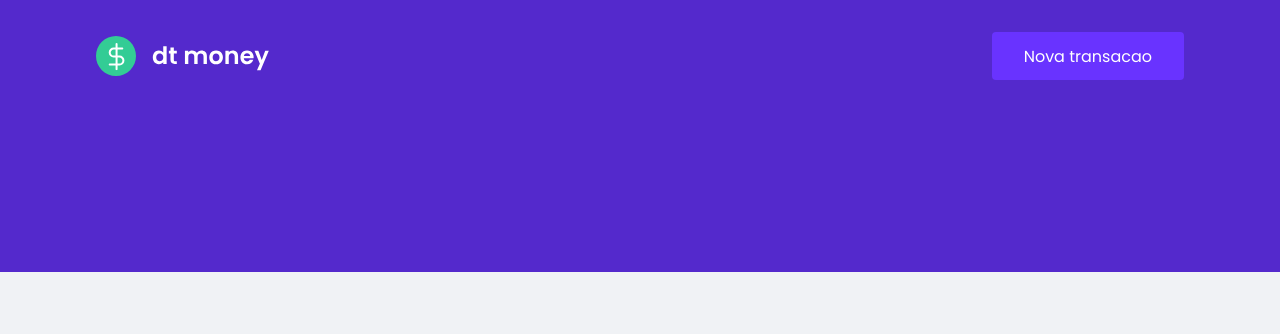
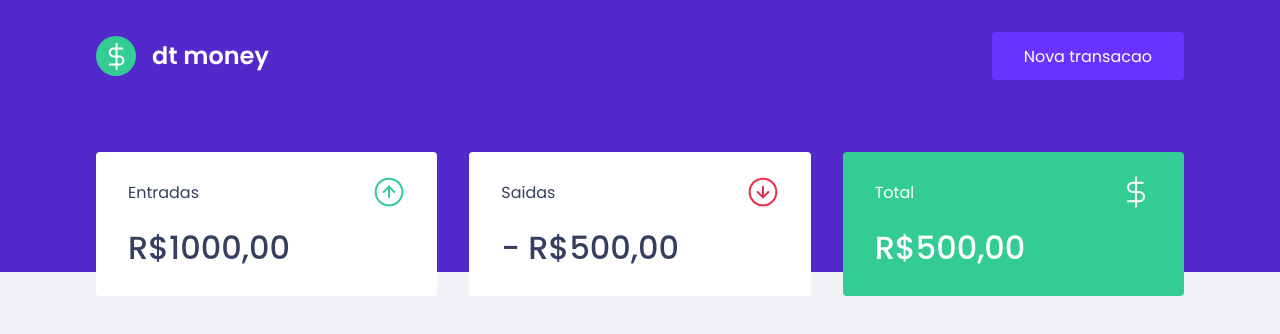
Before and after one commit to wandersonchaves/wcmoney, a React (Create React App) app: page / in a window 1280 px wide. Shown: the top 334 px of the page. Built offline with nearby package versions, Linux system fonts and the light colour scheme.

Commit message:
component summary

```diff
--- a/public/index.html
+++ b/public/index.html
@@ -12,7 +12,7 @@
     <title>wcmoney</title>
 
     <link
-      href="https://fonts.googleapis.com/css2?family=Poppins:wght@400;600&display=swap"
+      href="https://fonts.googleapis.com/css2?family=Poppins:wght@400;500;600&display=swap"
       rel="stylesheet"
     />
   </head>
--- a/src/App.tsx
+++ b/src/App.tsx
@@ -1,3 +1,4 @@
+import { Dashboard } from "./components/Dashboard";
 import { Header } from "./components/Header";
 import { GlobalStyle } from "./styles/global";
 
@@ -5,6 +6,7 @@
   return (
     <>
       <Header />
+      <Dashboard />
       <GlobalStyle />
     </>
   );
--- /dev/null
+++ b/src/components/Dashboard/index.tsx
@@ -0,0 +1,10 @@
+import { Summary } from "../Summary";
+import { Container } from "./styles";
+
+export function Dashboard() {
+  return (
+    <Container>
+      <Summary />
+    </Container>
+  );
+}
--- /dev/null
+++ b/src/components/Dashboard/styles.ts
@@ -0,0 +1,7 @@
+import styled from "styled-components";
+
+export const Container = styled.main`
+  max-width: 1120px;
+  margin: 0 auto;
+  padding: 2.5rem 1rem;
+`;
--- /dev/null
+++ b/src/components/Summary/index.tsx
@@ -0,0 +1,38 @@
+import incomeImg from "../../assets/income.svg";
+import outcomeImg from "../../assets/outcome.svg";
+import totalImg from "../../assets/total.svg";
+
+import { Container } from "./styles";
+
+export function Summary() {
+  return (
+    <Container>
+      <div>
+        <header>
+          <p>Entradas</p>
+          <img src={incomeImg} alt="Entradas" />
+        </header>
+
+        <strong>R$1000,00</strong>
+      </div>
+
+      <div>
+        <header>
+          <p>Saidas</p>
+          <img src={outcomeImg} alt="Saidas" />
+        </header>
+
+        <strong>- R$500,00</strong>
+      </div>
+
+      <div className="highlight-background">
+        <header>
+          <p>Total</p>
+          <img src={totalImg} alt="Total" />
+        </header>
+
+        <strong>R$500,00</strong>
+      </div>
+    </Container>
+  );
+}
--- /dev/null
+++ b/src/components/Summary/styles.ts
@@ -0,0 +1,34 @@
+import styled from "styled-components";
+
+export const Container = styled.div`
+  display: grid;
+  grid-template-columns: repeat(3, 1fr);
+  gap: 2rem;
+  margin-top: -10rem;
+
+  div {
+    background: var(--shape);
+    padding: 1.5rem 2rem;
+    border-radius: 0.25rem;
+    color: var(--text-title);
+
+    header {
+      display: flex;
+      align-items: center;
+      justify-content: space-between;
+    }
+
+    strong {
+      display: block;
+      margin-top: 1rem;
+      font-size: 2rem;
+      font-weight: 500;
+      line-height: 3rem;
+    }
+
+    &.highlight-background {
+      background: var(--green);
+      color: #ffff;
+    }
+  }
+`;
```
